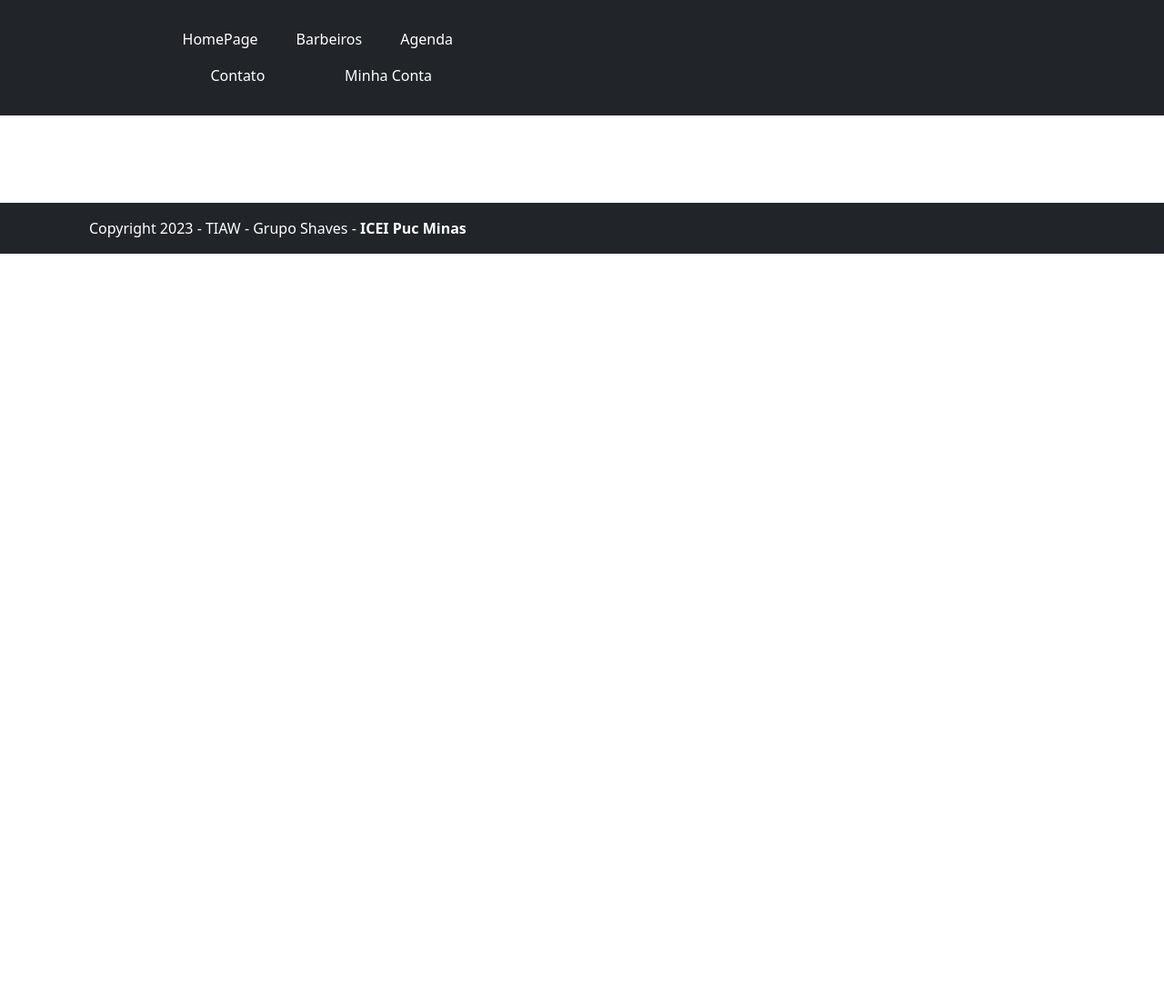
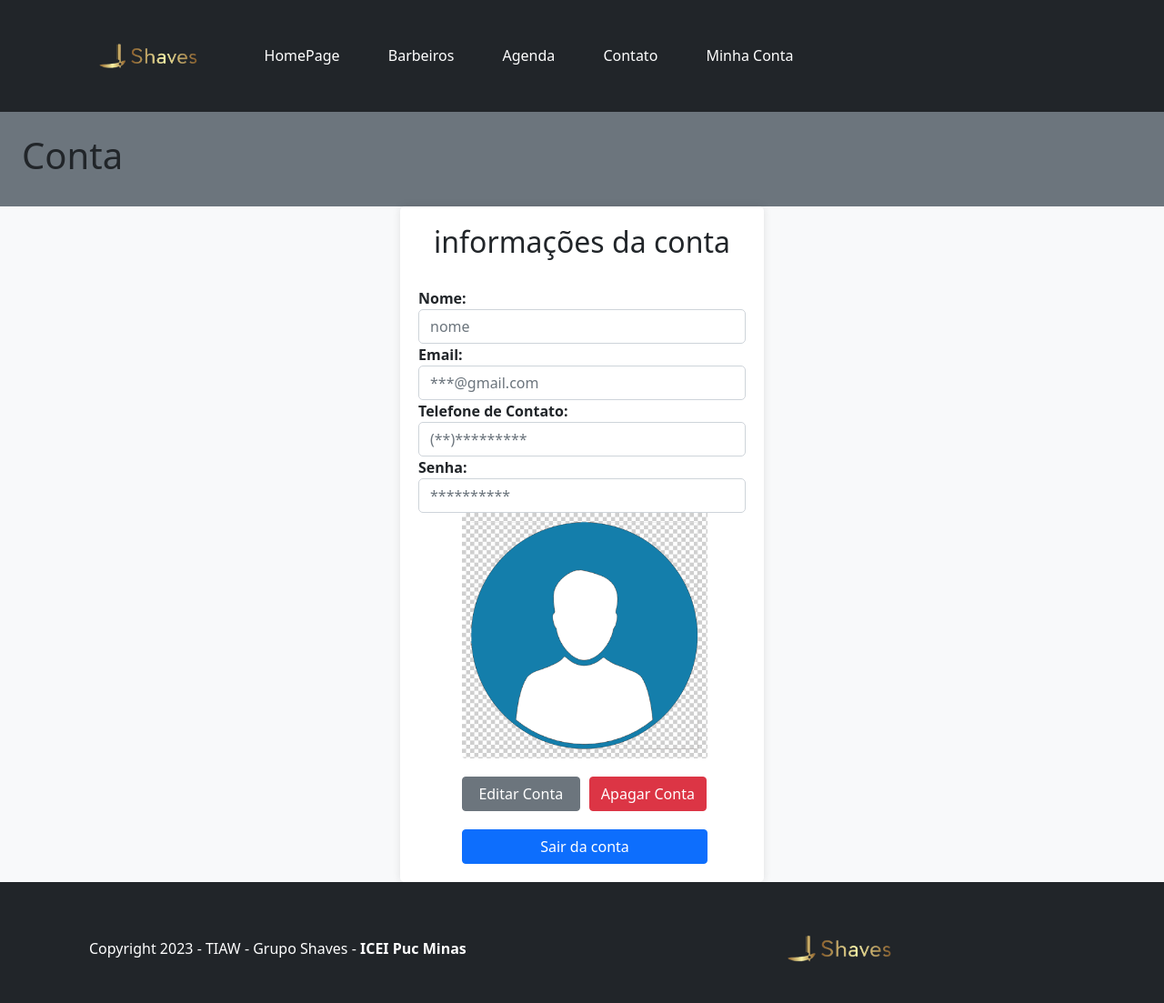
Before and after one commit to ICEI-PUC-Minas-PCO-SI/pco-si-2023-1-p1-proj-web-t1-grupo-4-shaves, a plain HTML site: page src/telaconta.html in a window 1280 px wide. Shown: the whole page at 91% size. Before the commit the page ends 800 px from the top, so only its background shows below. Drawn offline with nearby package versions, Linux system fonts and the light colour scheme.

Commit message:
adicionando tela da conta

```diff
--- a/src/telaconta.css
+++ b/src/telaconta.css
@@ -0,0 +1,44 @@
+body {
+    background-color: #f8f9fa;
+  }
+
+  .container-cadastro {
+    max-width: 400px;
+    background-color: #fff;
+    border-radius: 5px;
+    padding: 20px;
+    margin-top: 100px;
+    box-shadow: 0 0 10px rgba(0, 0, 0, 0.1);
+    margin: 0 auto;
+  }
+
+  h2 {
+    text-align: center;
+    margin-bottom: 30px;
+  }
+
+  label {
+    font-weight: bold;
+  }
+
+  .form-control {
+    border-radius: 5px;
+  }
+
+  .btn-primary {
+    width: 100%;
+    margin-top: 20px;
+  }
+
+  .btn-secondary {
+      width: 48%;
+      margin-top: 20px;
+      margin-right: 10px; /* Adiciona uma margem à direita */
+      float: left;
+    }
+
+    .btn-danger {
+      width: 48%;
+      margin-top: 20px;
+      float: left;
+    }
--- a/src/telaconta.html
+++ b/src/telaconta.html
@@ -17,11 +17,11 @@
 <body>
 
     <header class="header">
-        <nav class="navbar navbar-dark bg-dark">
-            <div class="container">
-                <div class="row align-items-center">
-                    <div class="col-2 col-sm-12 col-md-12 col-lg-2 img_area">
-                        <img src="img/Shaves-transparent.png" alt="">
+        <nav class="navbar navbar-dark bg-dark ">
+            <div class="container ">
+                <div class="row align-items-center w-100">
+                    <div class="col-2 col-sm-12 col-md-12 col-lg-2 img_area" >
+                        <img src="newlogo.png" alt="">
                     </div>
                     <!--Navegacao/tabs-->
                     <div class="col-7 col-lg-7" style="--bs-breadcrumb-divider: '';"
@@ -68,8 +68,45 @@
 
 
     <main>
-        <div class="p-5">
+        <section>
+                <div class=" bg-secondary p-4">
+                    <p class="h1">Conta</p>
+                </div>
+        </section>
+
+        <div class="container-cadastro">
+          <h2>informações da conta</h2>
+          <form>
+            <div class="form-group">
+              <label for="nome">Nome:</label>
+              <input type="text" class="form-control" id="nome" placeholder="nome">
+            </div>
+            <div class="form-group">
+              <label for="email">Email:</label>
+              <input type="email" class="form-control" id="email" placeholder="***@gmail.com">
+            </div>
+            <div class="form-group">
+              <label for="telefone">Telefone de Contato:</label>
+              <input type="tel" class="form-control" id="telefone" placeholder="(**)*********">
+            </div>
+            <div class="form-group">
+              <label for="senha">Senha:</label>
+              <input type="password" class="form-control" id="senha" placeholder="**********">
+            </div>
+
+            <div class="" style="max-width: 540px;">
+              <div class="row g-0">
+                <div class="col-md-9 ms-5">
+                  <img src="imagemshavesigor.png" class="img-fluid rounded-start" alt="..."  width="300" height="550">
+
+            <button type="button" class="btn btn-secondary">Editar Conta</button>
+            <button type="button" class="btn btn-danger">Apagar Conta</button>
+            <button type="button" class="btn btn-primary">Sair da conta</button>
+
+          </form>
         </div>
+
+
     </main>
 
     <!--Footer-->
@@ -80,7 +117,7 @@
                     Copyright 2023 - TIAW - Grupo Shaves - <strong>ICEI Puc Minas</strong>
                 </div>
                 <div class="col-12 col-sm-12 col-md-4 col-lg-4">
-                    <img src="img/Shaves-transparent.png" alt="" style="width: 50%;">
+                    <img src="newlogo.png" alt="" style="width: 50%;">
                 </div>
             </div>
         </div>
```
Also changed, not shown: docs/img/shaves.png (added), src/imagemshavesigor.png (added), src/newlogo.png (added).
